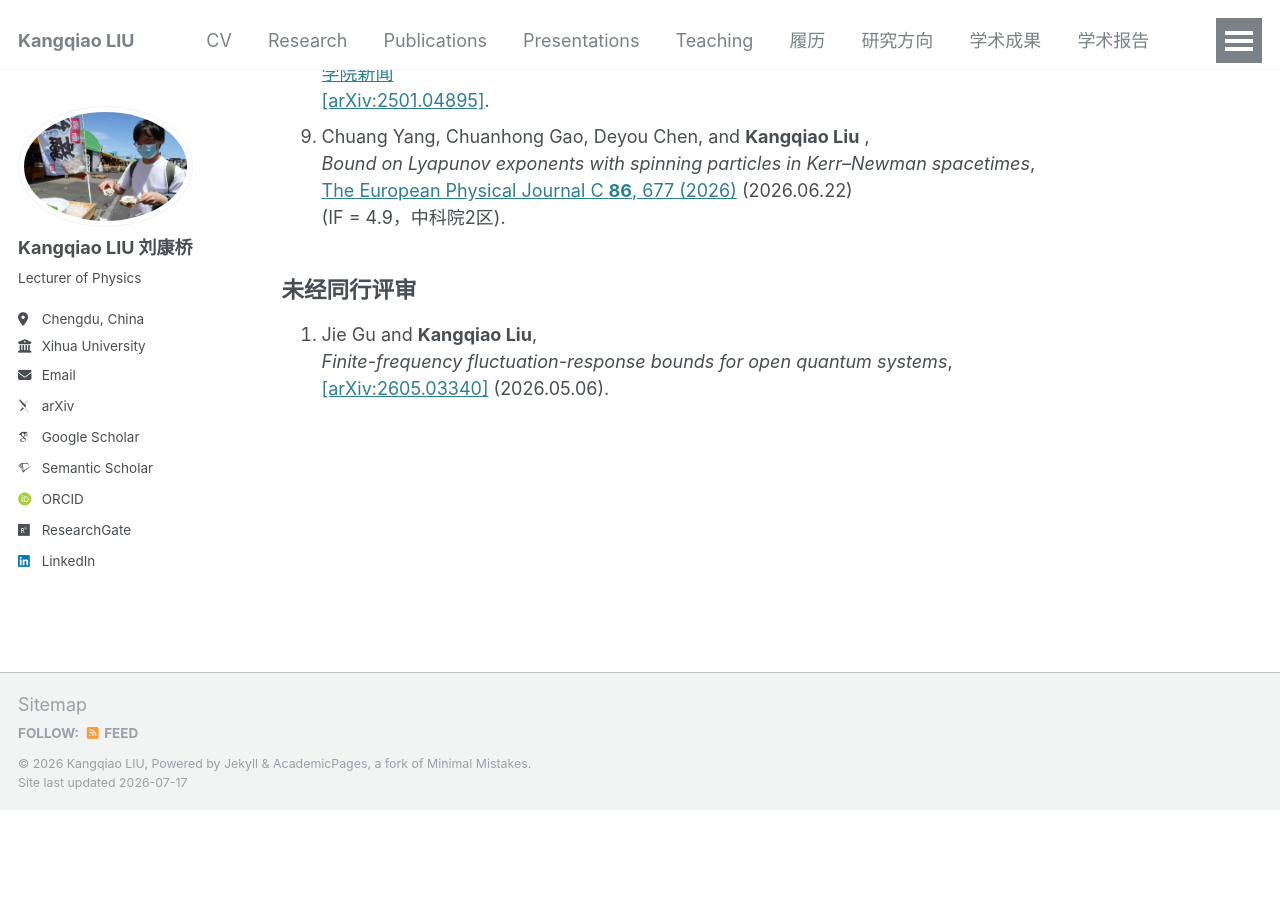
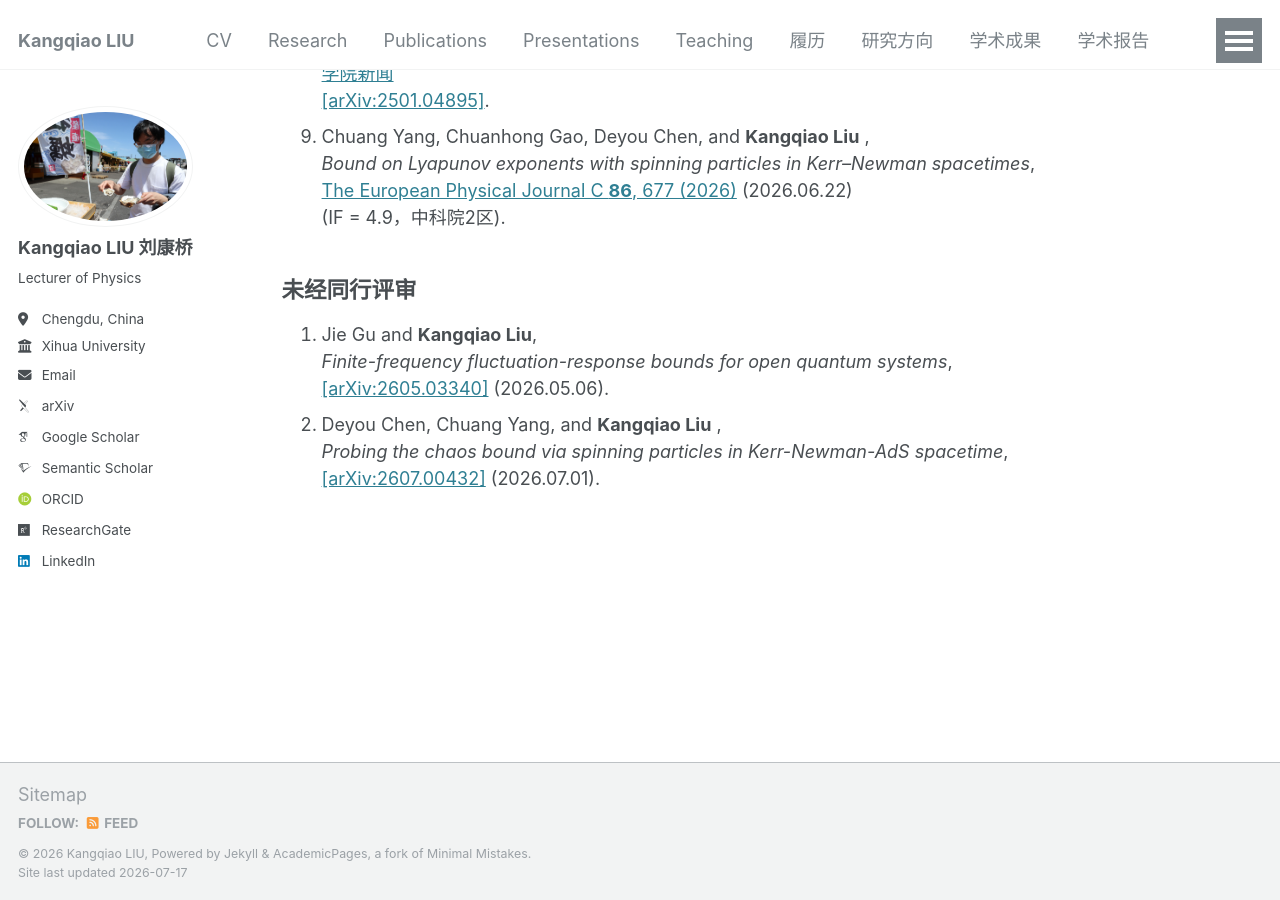
Before and after one commit to KangqiaoLiu/KangqiaoLiu.github.io, a Jekyll site: the page built from _pages/publications_zh.md, in a window 1280 px wide and 900 px high, scrolled down 1568 px. Built offline with Jekyll 4.4.1, drawn with Linux system fonts in a browser that asks for light colours; some web fonts are replaced; before the commit the page ends 2378 px from its top, so only the background shows below that.

Commit message:
Update publications_zh.md

```diff
--- a/_pages/publications_zh.md
+++ b/_pages/publications_zh.md
@@ -67,6 +67,9 @@ redirect_from:
 1. Jie Gu and **Kangqiao Liu**,<br />
   *Finite-frequency fluctuation-response bounds for open quantum systems*,<br />
   [[arXiv:2605.03340]](https://arxiv.org/abs/2605.03340) (2026.05.06).
+2. Deyou Chen, Chuang Yang, and **Kangqiao Liu** ,<br />
+  *Probing the chaos bound via spinning particles in Kerr-Newman-AdS spacetime*,<br />
+  [[arXiv:2607.00432]](https://arxiv.org/abs/2607.00432) (2026.07.01).
 
 
 
```
